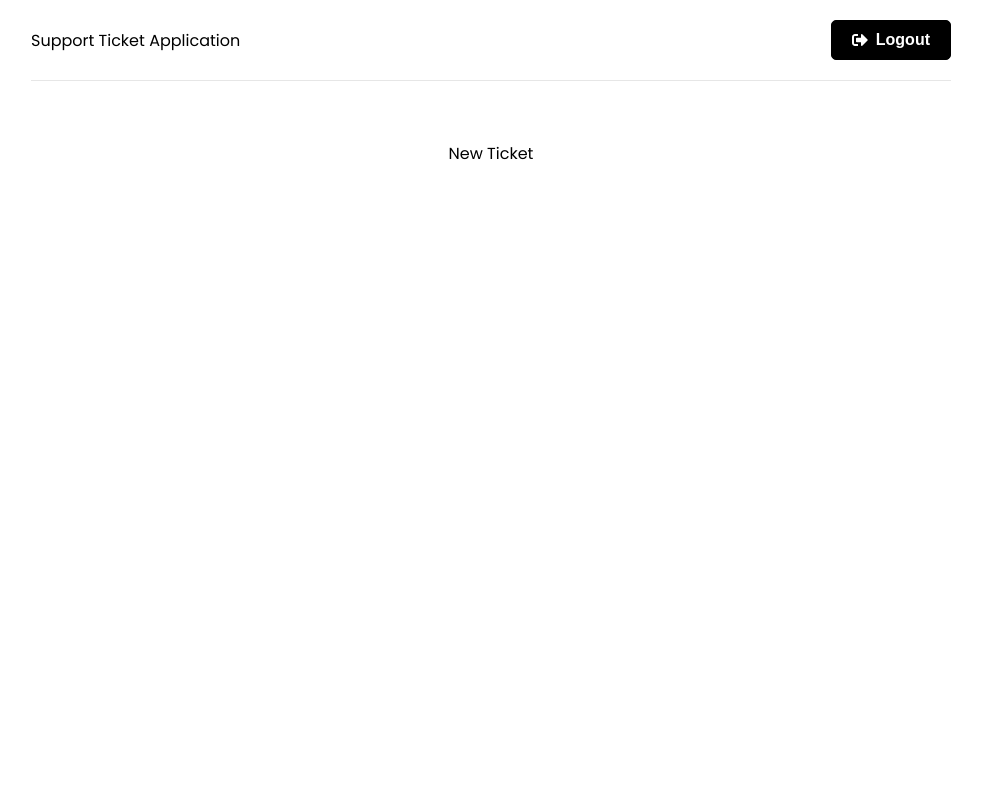
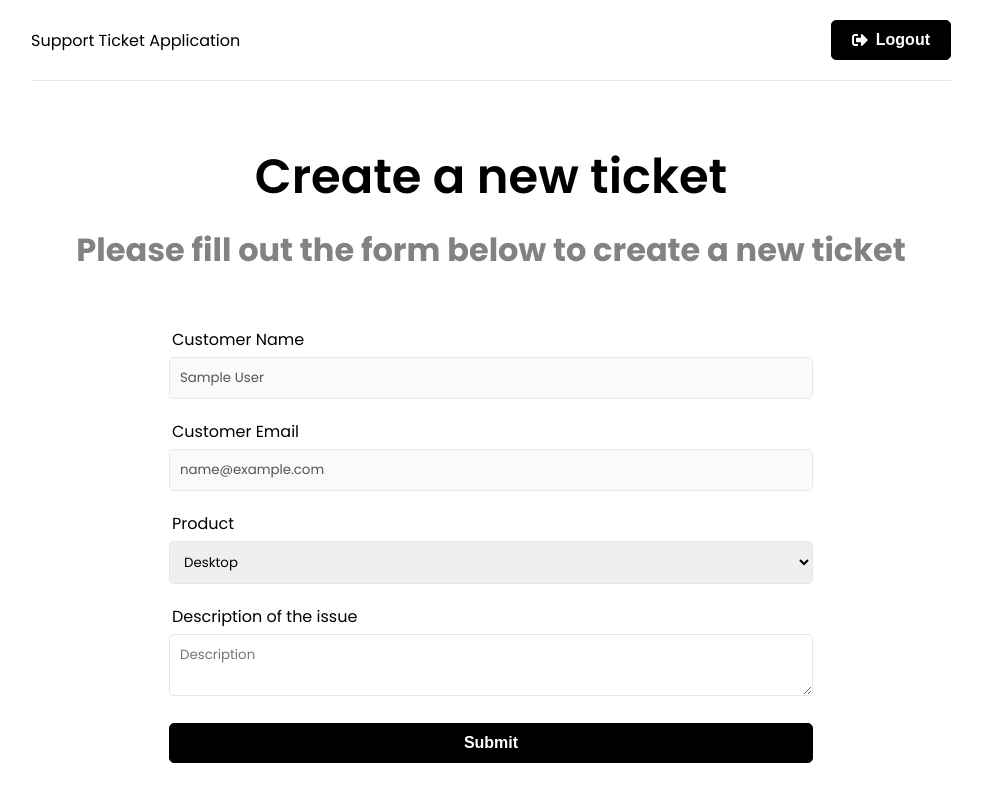
Before and after one commit to Aviatorscode2/Support-ticket, a React (Create React App) app in the folder frontend/: page /new-ticket in a window 1280 px wide. Shown: the whole page, without its empty margins (149-1131 px from the left). Built offline with nearby package versions, Linux system fonts and the light colour scheme; sample sign-in values are in the browser's storage.

Commit message:
Created the new ticket form

```diff
--- a/frontend/src/pages/NewTicket.jsx
+++ b/frontend/src/pages/NewTicket.jsx
@@ -1,7 +1,67 @@
+/* eslint-disable no-unused-vars */
+import { useState } from "react";
+import { useSelector } from "react-redux";
+
 function NewTicket() {
-    return(
-        <div>New Ticket</div>
-    )
+    const {user} = useSelector(state => state.auth);
+    const [name] = useState(user.name);
+    const [email] = useState(user.email);
+    const [product, setProduct] = useState('');
+    const [description, setDescription] = useState('');
+
+    const onSubmit = (e) => {
+        e.preventDefault();
+    }
+
+
+    return (
+      <>
+        <section className="heading">
+          <h1>Create a new ticket</h1>
+          <p>Please fill out the form below to create a new ticket</p>
+        </section>
+
+        <section className="form">
+          <div className="form-group">
+            <label htmlFor="name">Customer Name</label>
+            <input type="text" className="form-control" value={name} disabled />
+          </div>
+
+          <div className="form-group">
+            <label htmlFor="email">Customer Email</label>
+            <input
+              type="text"
+              className="form-control"
+              value={email}
+              disabled
+            />
+          </div>
+          <form onSubmit={onSubmit}>
+            <div className="form-group">
+              <label htmlFor="product">Product</label>
+              <select
+                name="product"
+                id="product"
+                value={product}
+                onChange={(e) => setProduct(e.target.value)}
+              >
+                <option value="Desktop">Desktop</option>
+                <option value="Laptop">Laptop</option>
+                <option value="Tablet">Tablet</option>
+                <option value="Phone">Phone</option>
+              </select>
+            </div>
+            <div className="form-group">
+                <label htmlFor="description">Description of the issue</label>
+                <textarea name="description" id="description" className="form-control" placeholder="Description" value={description} onChange={(e) => setDescription(e.target.value)}></textarea>
+            </div>
+            <div className="form-group">
+                <button type="submit" className="btn btn-block">Submit</button>
+            </div>
+          </form>
+        </section>
+      </>
+    );
 }
 
 export default NewTicket;
```
